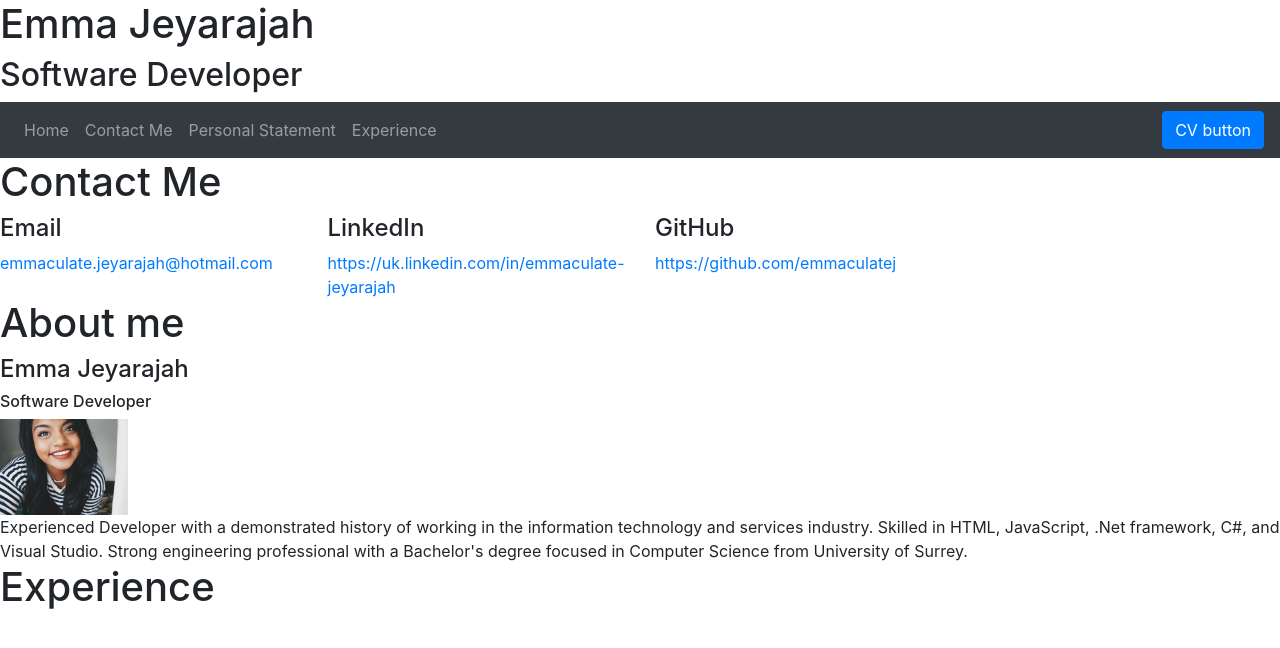
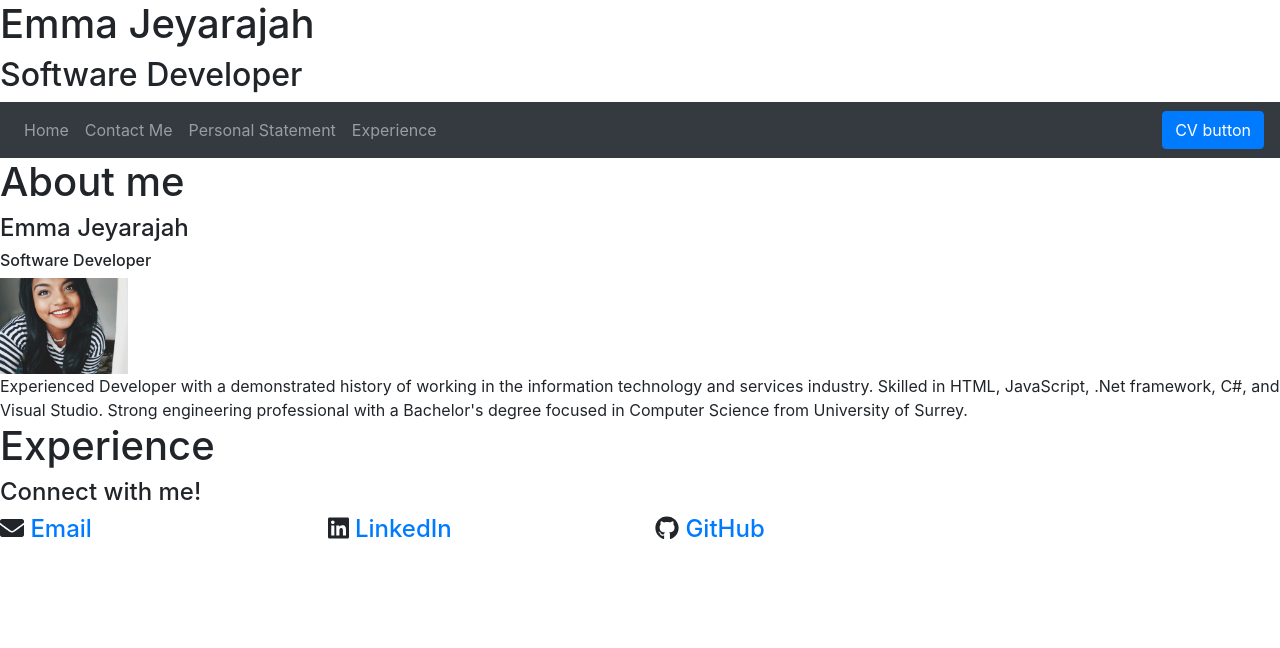
Before and after one commit to emmaculatej/personal-website, a Vue app in the folder personal-website/: page /#/ in a window 1280 px wide. Shown: the top 648 px of the page. Built offline with nearby package versions, Linux system fonts and the light colour scheme.

Commit message:
Added icons for social media links

```diff
--- a/personal-website/package.json
+++ b/personal-website/package.json
@@ -8,6 +8,11 @@
     "lint": "vue-cli-service lint"
   },
   "dependencies": {
+    "@fortawesome/fontawesome-svg-core": "^1.2.19",
+    "@fortawesome/free-brands-svg-icons": "^5.9.0",
+    "@fortawesome/free-regular-svg-icons": "^5.9.0",
+    "@fortawesome/free-solid-svg-icons": "^5.9.0",
+    "@fortawesome/vue-fontawesome": "^0.1.6",
     "bootstrap": "^4.3.1",
     "bootstrap-vue": "^2.0.0-rc.26",
     "core-js": "^2.6.5",
--- a/personal-website/src/App.vue
+++ b/personal-website/src/App.vue
@@ -2,9 +2,9 @@
   <div id="app">
     <home-page :personalDetails="personalDetails"/>
     <navigation></navigation>
-    <contact-me :personalDetails="personalDetails"/>
     <personal-description :personalDetails="personalDetails"/>
     <experience />
+    <contact-me :personalDetails="personalDetails"/>
   </div>
 </template>
 
--- a/personal-website/src/components/ContactMe.vue
+++ b/personal-website/src/components/ContactMe.vue
@@ -1,15 +1,21 @@
 <template>
     <div>
-        <h1> Contact Me </h1>
+        <h4>Connect with me! </h4>
         <div class="row">
             <div class="col-3">
-                <i class="fas fa-cloud"></i>
-            <h4> Email </h4>
-            <a href="mailto:emmaculate.jeyarajah@hotmail.com"> {{personalDetails.email}}</a>
+            <h4>
+                <font-awesome-icon icon="envelope" />
+                <a href="mailto:emmaculate.jeyarajah@hotmail.com">
+                    Email
+                </a>
+            </h4>
             </div>
             <div class="col-3" v-for="item in socialMedia" v-bind:key="item.id">
-                <h4> {{item.title}} </h4>
-                <a :href=item.link> {{item.link}} </a>
+                <h4>
+                    <font-awesome-icon :icon=item.icon />
+                    <a :href=item.link> {{item.title}}
+                    </a>
+                </h4>
             </div>
         </div>
     </div>
@@ -26,8 +32,8 @@ export default {
     data: function () {
         return {
             socialMedia: [
-                {id: 1, title: 'LinkedIn', link: 'https://uk.linkedin.com/in/emmaculate-jeyarajah'},
-                {id: 2,title: 'GitHub', link: 'https://github.com/emmaculatej'}
+                {id: 1, icon: ['fab', 'linkedin'], title: 'LinkedIn', link: 'https://uk.linkedin.com/in/emmaculate-jeyarajah'},
+                {id: 2, icon: ['fab', 'github'], title: 'GitHub', link: 'https://github.com/emmaculatej'}
             ]
         }
     },
--- a/personal-website/src/main.js
+++ b/personal-website/src/main.js
@@ -3,12 +3,23 @@ import App from './App.vue'
 import BootstrapVue from 'bootstrap-vue';
 import router from './router/index'
 
+// Icons
+import { library } from '@fortawesome/fontawesome-svg-core'
+import { faEnvelope } from '@fortawesome/free-solid-svg-icons'
+import { faLinkedin, faGithub, faInstagram, faYoutube} from '@fortawesome/free-brands-svg-icons'
+import { FontAwesomeIcon } from '@fortawesome/vue-fontawesome'
+
+//Bootstrap
 import 'bootstrap/dist/css/bootstrap.css';
 import 'bootstrap-vue/dist/bootstrap-vue.css';
 
-Vue.use(BootstrapVue)
+library.add(faEnvelope, faLinkedin, faGithub, faInstagram, faYoutube)
+
+Vue.component('font-awesome-icon', FontAwesomeIcon)
 
 Vue.config.productionTip = false
+
+Vue.use(BootstrapVue)
 
 new Vue({
   router,
```
Also changed, not shown: 1 other file (tests, documents, lock files or other folders).
